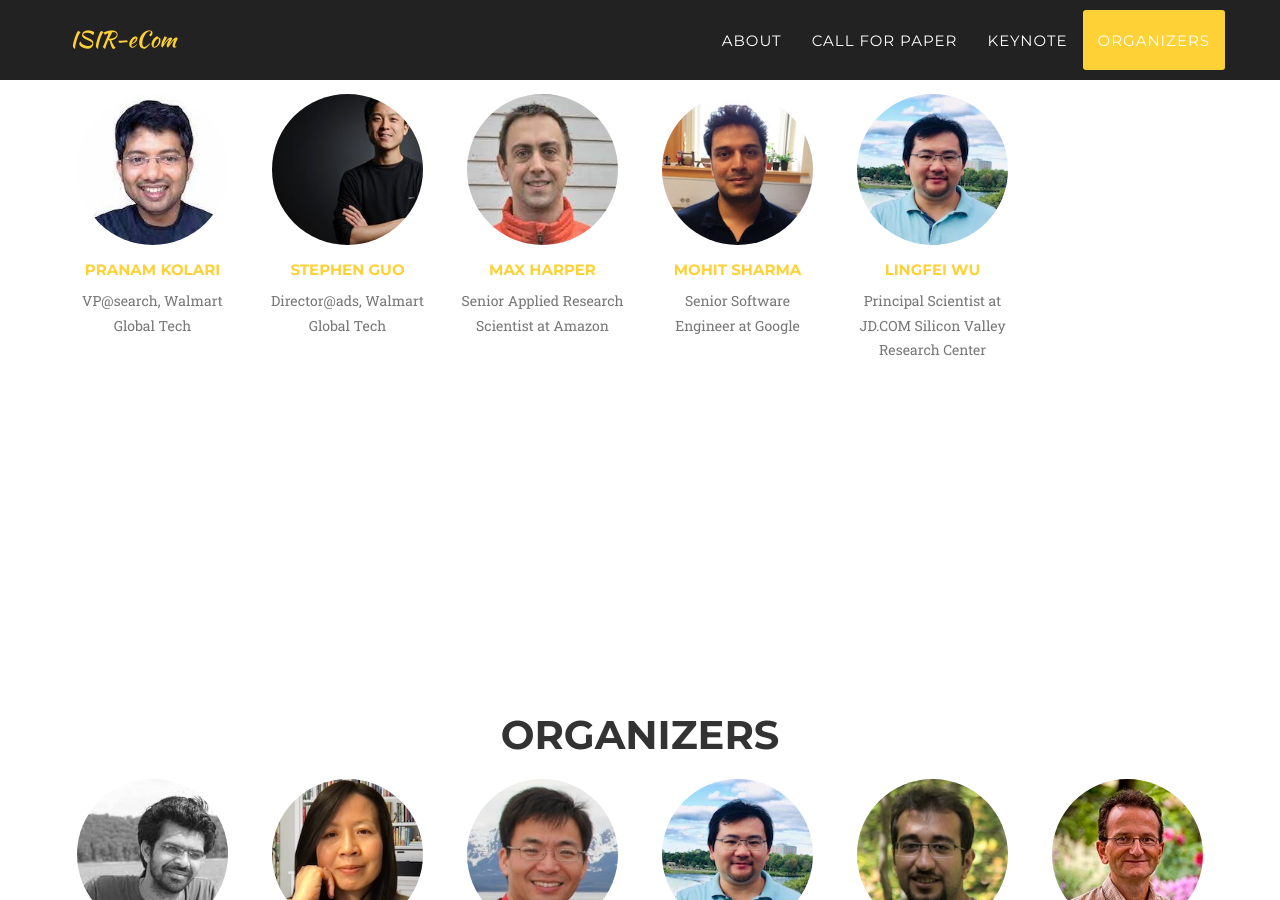
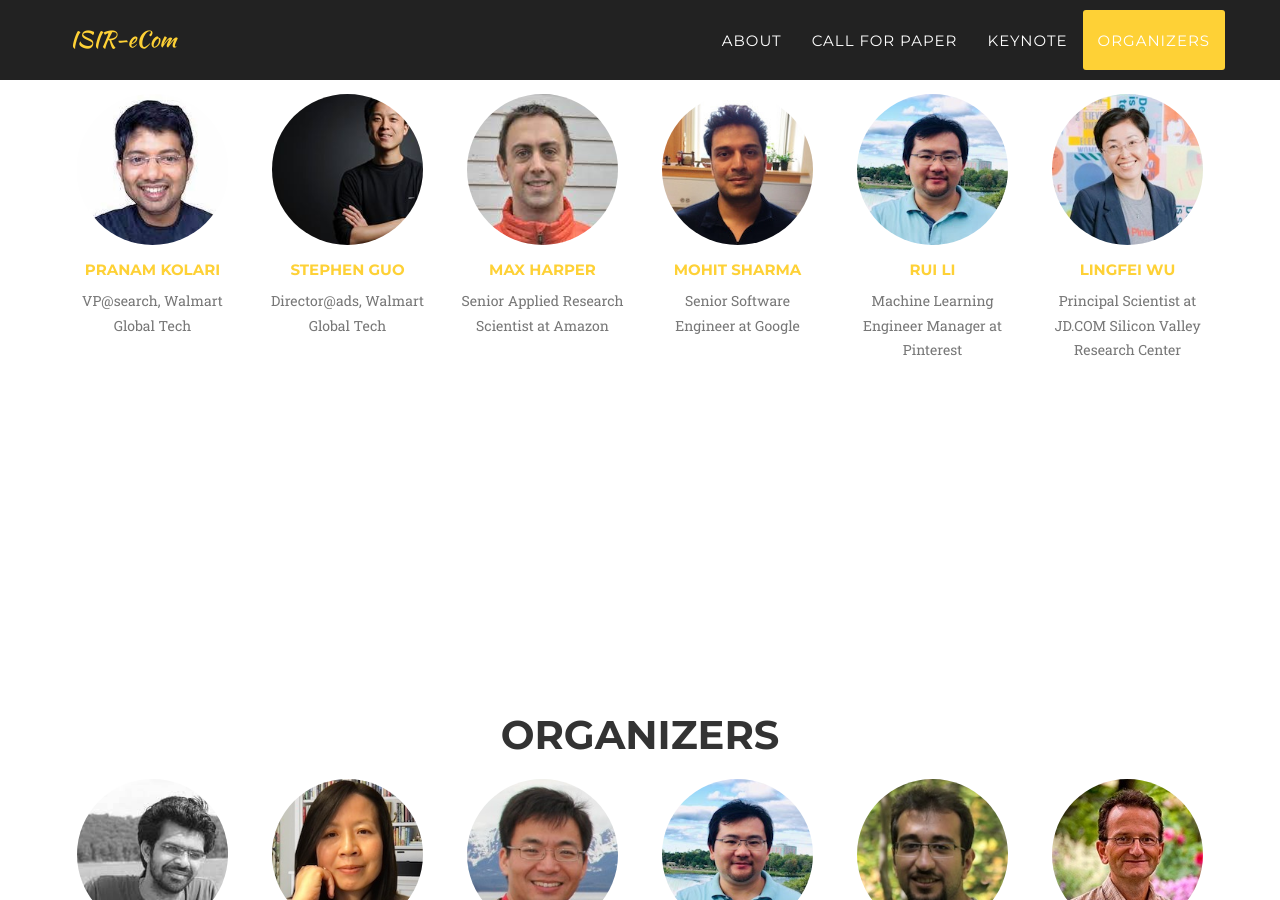
Before and after one commit to ISIR-eCom/ISIR-eCom.github.io, a Jekyll site: the page built from index.html, in a window 1280 px wide and 900 px high, scrolled down 7992 px. Built offline with Jekyll 4.4.1, drawn with Linux system fonts in a browser that asks for light colours; some web fonts are replaced.

Commit message:
Update _config.yml

```diff
--- a/_config.yml
+++ b/_config.yml
@@ -81,7 +81,12 @@ panel:
    position:  Senior Software Engineer at Google
    url: https://www.linkedin.com/in/mohit-sharma-77008b33
 
+ - name: Rui Li
+   pic: 5
+   position:  Machine Learning Engineer Manager at Pinterest
+   url: https://www.linkedin.com/in/rui-li-4044a81/
+
  - name: Lingfei Wu
-   pic: 5
+   pic: 6
    position: Principal Scientist at JD.COM Silicon Valley Research Center
    url: https://sites.google.com/a/email.wm.edu/teddy-lfwu/
```
